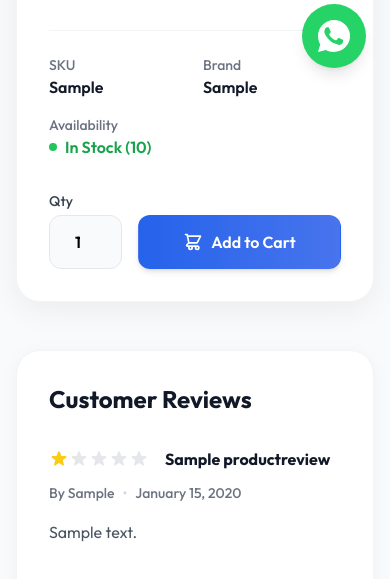
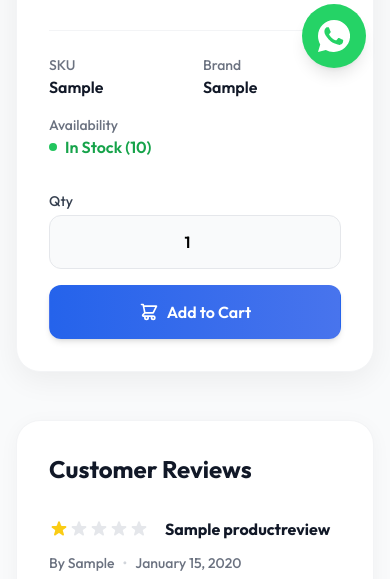
Before and after one commit to Nyombe/Achol-product-store, a Django app: a page that uses templates/base/base.html in a window 390 px wide. Shown: the part 752-1331 px from the top of the page. Run offline with Django 4.2, Linux system fonts and the light colour scheme; tables that the repository leaves empty hold one stand-in row (values such as "Sample post"); grey boxes marked "Sample" are stand-in pictures; style sheets or scripts are compiled from the project's sources; parts of the project's set-up code (start-up, migrations or seed data) failed here and were passed over.

Commit message:
Fix mobile nav toggle and responsive add-to-cart button

```diff
--- a/templates/base/base.html
+++ b/templates/base/base.html
@@ -116,7 +116,8 @@
                     </a>
                     <button id="mobile-menu-button" type="button"
                             onclick="document.getElementById('mobile-menu').classList.toggle('hidden')"
-                            ontouchstart="document.getElementById('mobile-menu').classList.toggle('hidden')"
+                            aria-controls="mobile-menu"
+                            aria-expanded="false"
                             class="relative z-[70] text-blue-600 hover:text-blue-800 focus:outline-none p-3 rounded-xl bg-blue-50/80 shadow-sm border border-blue-100"
                             style="width: 48px; height: 48px; display: flex; align-items: center; justify-center; -webkit-tap-highlight-color: transparent;">
                         <span class="sr-only">Open main menu</span>
--- a/templates/products/product_detail.html
+++ b/templates/products/product_detail.html
@@ -123,13 +123,13 @@
 
                 <div class="mt-auto">
                     <!-- Form connects to the add to cart cart view. The existing code uses an ajax view, but for simple usage we wrap it. -->
-                    <form method="post" action="{% url 'cart:add_to_cart' object.slug %}" id="add-to-cart-form" class="flex items-end gap-4">
+                    <form method="post" action="{% url 'cart:add_to_cart' object.slug %}" id="add-to-cart-form" class="flex flex-col items-stretch gap-4 sm:flex-row sm:items-end">
                         {% csrf_token %}
-                        <div class="w-1/4">
+                        <div class="w-full sm:w-1/4">
                             <label for="quantity" class="block text-sm font-medium text-gray-700 mb-1">Qty</label>
                             <input type="number" name="quantity" id="quantity" value="1" min="1" max="{{ object.stock|default:1 }}" class="block w-full border border-gray-200 rounded-xl px-4 py-3.5 focus:ring-indigo-500 focus:border-indigo-500 text-center font-semibold bg-gray-50" {% if object.stock <= 0 %}disabled{% endif %}>
                         </div>
-                        <button type="button" onclick="submitCartForm()" class="flex-grow flex justify-center items-center py-3.5 px-6 border border-transparent rounded-xl shadow-md text-base font-semibold text-white bg-gradient-to-r from-blue-600 to-indigo-600 hover:from-blue-700 hover:to-indigo-700 focus:outline-none focus:ring-2 focus:ring-offset-2 focus:ring-indigo-500 transform transition-all duration-200 hover:-translate-y-0.5 {% if object.stock <= 0 %}opacity-50 cursor-not-allowed{% endif %}" {% if object.stock <= 0 %}disabled{% endif %}>
+                        <button type="button" onclick="submitCartForm()" class="w-full sm:flex-grow flex justify-center items-center py-3.5 px-6 border border-transparent rounded-xl shadow-md text-base font-semibold text-white bg-gradient-to-r from-blue-600 to-indigo-600 hover:from-blue-700 hover:to-indigo-700 focus:outline-none focus:ring-2 focus:ring-offset-2 focus:ring-indigo-500 transform transition-all duration-200 hover:-translate-y-0.5 {% if object.stock <= 0 %}opacity-50 cursor-not-allowed{% endif %}" {% if object.stock <= 0 %}disabled{% endif %}>
                             <svg class="w-5 h-5 mr-2" fill="none" stroke="currentColor" viewBox="0 0 24 24"><path stroke-linecap="round" stroke-linejoin="round" stroke-width="2" d="M3 3h2l.4 2M7 13h10l4-8H5.4M7 13L5.4 5M7 13l-2.293 2.293c-.63.63-.184 1.707.707 1.707H17m0 0a2 2 0 100 4 2 2 0 000-4zm-8 0a2 2 0 100 4 2 2 0 000-4z"></path></svg>
                             Add to Cart
                         </button>
```
